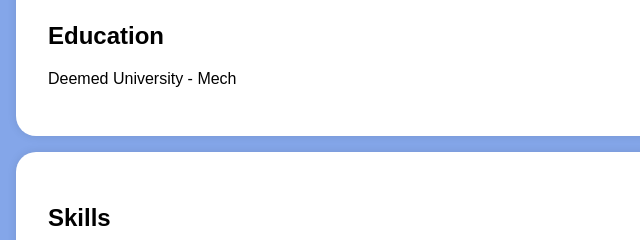
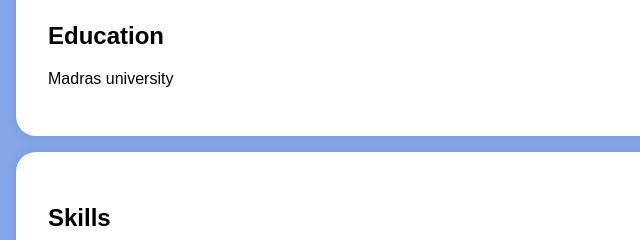
Before and after one commit to madhumeetha0301/Digital-portfolio, a plain HTML site: page madhumeetha portfolio.html in a window 1280 px wide. Shown: the part 494-734 px from the top of the page, 0-640 px from the left. Drawn offline with Linux system fonts and the light colour scheme.

Commit message:
Updated madhumeetha portfolio.html

```diff
--- a/madhumeetha portfolio.html
+++ b/madhumeetha portfolio.html
@@ -123,7 +123,7 @@
     <section id="education">
         <div class="section-content">
             <h2>Education</h2>
-            <p>Deemed University  - Mech</p>
+            <p>Madras university</p>
         </div>
     </section>
     <section id="skills">
```
